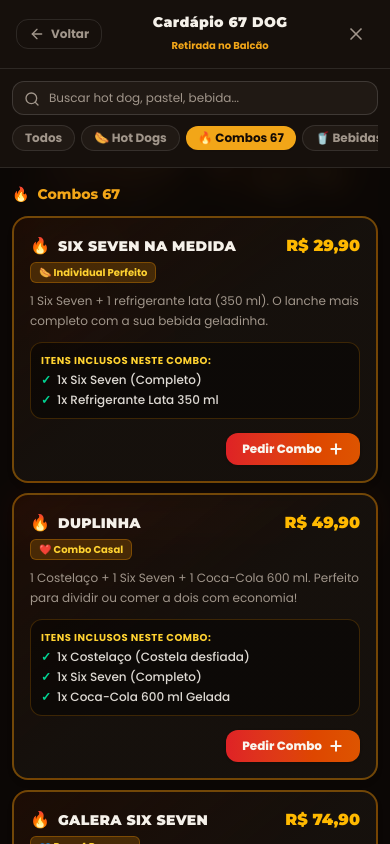
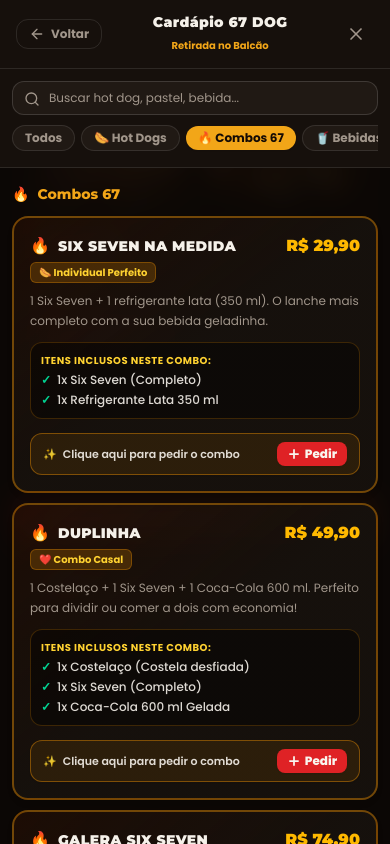
Before and after one commit to marciohelpdesk/67-dog, a React (Vite) app: page / in a window 390 px wide. Both pictures are taken after a click on the element 195 px from the left and 980 px from the top of the page. Shown: the part 558-1402 px from the top of the page. Built offline with nearby package versions, Linux system fonts and the light colour scheme.

Commit message:
feat: update establishment address and footer layout
Update the physical location details in the business data and refine footer typography for better responsiveness.

```diff
--- a/src/App.tsx
+++ b/src/App.tsx
@@ -569,8 +569,10 @@ export default function App() {
 
         {/* FOOTER */}
         <footer className="mt-10 border-t border-border pt-6 text-center text-xs text-muted-foreground">
-          <p>📍 {ESTABLISHMENT_INFO.address}</p>
-          <p className="mt-2">© 2026 {ESTABLISHMENT_INFO.name}. Sabor e crocância inigualáveis.</p>
+          <p className="text-[10px] sm:text-xs tracking-tight text-muted-foreground whitespace-nowrap overflow-hidden text-ellipsis">
+            📍 {ESTABLISHMENT_INFO.address}
+          </p>
+          <p className="mt-1.5 text-[11px] sm:text-xs">© 2026 {ESTABLISHMENT_INFO.name}. Sabor e crocância inigualáveis.</p>
         </footer>
 
       </div>
@@ -732,22 +734,29 @@ export default function App() {
                                 </div>
                               )}
 
-                              <div className="mt-3.5 flex items-center justify-end">
                               <button
                                 type="button"
                                 onClick={(e) => {
                                   e.stopPropagation();
                                   openCustomization(item);
                                 }}
-                                  className="rounded-xl bg-gradient-to-r from-flame to-accent px-4 py-2 text-xs font-black text-flame-foreground shadow-sm hover:brightness-110 active:scale-95 transition-all flex items-center gap-1.5 cursor-pointer"
+                                className="mt-3.5 flex w-full items-center justify-between rounded-xl border border-amber-500/40 bg-amber-500/10 px-3 py-2 text-xs font-bold text-amber-300 transition-all hover:bg-flame hover:text-flame-foreground hover:border-flame active:scale-[0.98] cursor-pointer shadow-xs group/btn"
+                                aria-label={`Pedir combo ${item.name}`}
                               >
-                                  <span>Pedir Combo</span>
-                                  <Plus className="h-4 w-4 stroke-[3]" />
+                                <span className="flex items-center gap-1.5 text-[11px] font-semibold text-foreground/90 group-hover/btn:text-flame-foreground transition-colors">
+                                  <span>✨</span>
+                                  <span>Clique aqui para pedir o combo</span>
+                                </span>
+                                <span className="flex items-center gap-1 rounded-lg bg-flame px-2.5 py-1 text-xs font-black text-flame-foreground shadow-xs group-hover/btn:bg-white group-hover/btn:text-flame transition-colors shrink-0">
+                                  <Plus className="h-3.5 w-3.5 stroke-[3]" />
+                                  <span>Pedir</span>
+                                </span>
                               </button>
-                              </div>
                             </article>
                           );
                         }
+
+                        const isBebida = item.category === 'bebidas';
 
                         return (
                           <article
@@ -767,7 +776,7 @@ export default function App() {
                                     </span>
                                   )}
                                 </div>
-                                <p className="mt-1 text-[11px] leading-relaxed text-muted-foreground">
+                                <p className="mt-1 text-xs leading-relaxed text-muted-foreground">
                                   {item.description}
                                 </p>
                               </div>
@@ -777,37 +786,25 @@ export default function App() {
                               </span>
                             </div>
 
-                            {/* INGREDIENT PILLS */}
-                            {item.ingredients && (
-                              <div className="flex flex-wrap gap-1 pt-1 border-t border-border/40">
-                                {item.ingredients.map((ing) => (
-                                  <span
-                                    key={ing}
-                                    className="rounded-md bg-secondary px-1.5 py-0.5 text-[10px] font-medium text-foreground/80 border border-border/50"
-                                  >
-                                    {ing}
-                                  </span>
-                                ))}
-                              </div>
-                            )}
-
-                            <div className="flex items-center justify-between pt-1">
-                              <span className="text-[10px] text-muted-foreground">
-                                Toque para personalizar adicionais
-                              </span>
+                            {/* BOTÃO ÚNICO DE AÇÃO E CHAMARIZ */}
                             <button
                               type="button"
                               onClick={(e) => {
                                 e.stopPropagation();
                                 openCustomization(item);
                               }}
-                                className="flex h-8 items-center gap-1 px-3 rounded-xl bg-flame text-xs font-bold text-flame-foreground transition-transform active:scale-90 cursor-pointer hover:brightness-110 shadow-xs"
-                                aria-label={`Personalizar e Adicionar ${item.name}`}
+                              className="mt-1 flex w-full items-center justify-between rounded-xl border border-primary/30 bg-primary/10 px-3 py-2 text-xs font-bold text-primary transition-all hover:bg-flame hover:text-flame-foreground hover:border-flame active:scale-[0.98] cursor-pointer shadow-xs group/btn"
+                              aria-label={isBebida ? `Adicionar ${item.name}` : `Clique para adicionar ou remover itens no ${item.name}`}
                             >
-                                <Plus className="h-4 w-4" />
+                              <span className="flex items-center gap-1.5 text-[11px] font-semibold text-foreground/90 group-hover/btn:text-flame-foreground transition-colors">
+                                <span>✨</span>
+                                <span>{isBebida ? 'Clique aqui para adicionar bebida' : 'Clique aqui para adicionar ou remover itens'}</span>
+                              </span>
+                              <span className="flex items-center gap-1 rounded-lg bg-flame px-2.5 py-1 text-xs font-black text-flame-foreground shadow-xs group-hover/btn:bg-white group-hover/btn:text-flame transition-colors shrink-0">
+                                <Plus className="h-3.5 w-3.5 stroke-[3]" />
                                 <span>Pedir</span>
+                              </span>
                             </button>
-                            </div>
                           </article>
                         );
                       })}
--- a/src/data/menuData.ts
+++ b/src/data/menuData.ts
@@ -220,15 +220,15 @@ export const ESTABLISHMENT_INFO = {
   bio: 'O melhor Hot Dog com vina da região! Pão fresquinho, costela suculenta, bacon estalando e molhos especiais.',
   phone: '5541997719054',
   phoneDisplay: '(41) 99771-9054',
-  address: 'Av. das Nações Unidas, 1250 - Vila Gourmet, São Paulo - SP',
-  mapsUrl: 'https://maps.google.com/?q=Av.+das+Nações+Unidas,+1250,+São+Paulo',
-  wazeUrl: 'https://waze.com/ul?q=Av.+das+Nações+Unidas,+1250,+São+Paulo',
+  address: 'Av. Estados Unidos, 389 - Nações, Fazenda Rio Grande - PR, 83823-114',
+  mapsUrl: 'https://maps.google.com/?q=Av.+Estados+Unidos,+389+-+Nações,+Fazenda+Rio+Grande+-+PR,+83823-114',
+  wazeUrl: 'https://waze.com/ul?q=Av.+Estados+Unidos,+389+-+Nações,+Fazenda+Rio+Grande+-+PR,+83823-114',
   ifoodUrl: 'https://www.ifood.com.br/delivery/sao-paulo-sp/six-seven-dog',
   instagram: 'https://instagram.com',
   tiktok: 'https://tiktok.com',
   facebook: 'https://facebook.com',
   pixKey: '69172430000197',
-  pixKeyDisplay: '69.172.430/0001-97',
+  pixKeyDisplay: '69172430000197',
   pixType: 'CNPJ',
   pixBeneficiary: '67 Dog',
   deliveryFee: 5,
```
Lines whose indentation alone changed are shown as unchanged.
